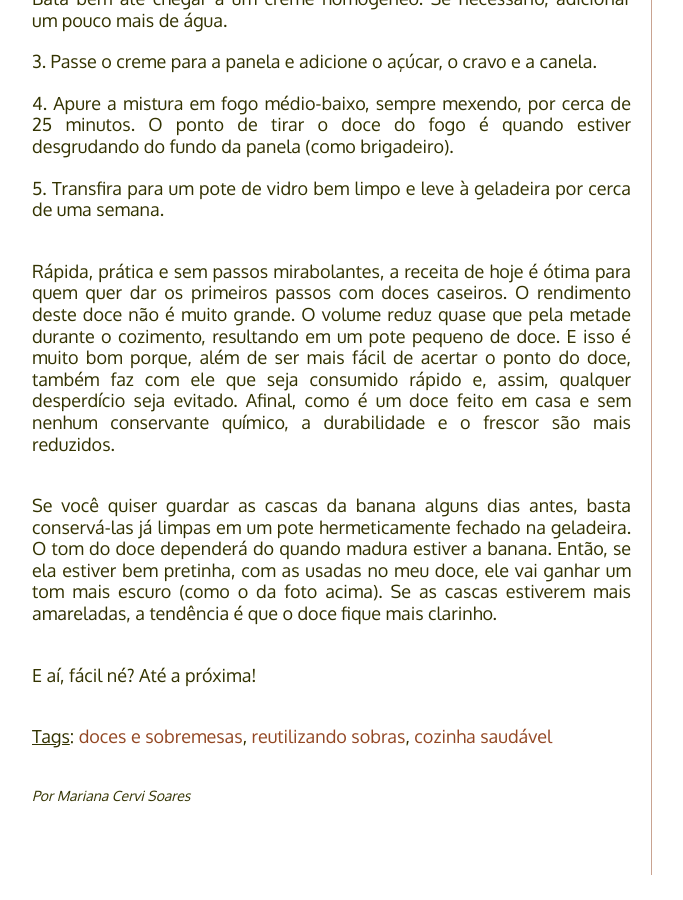
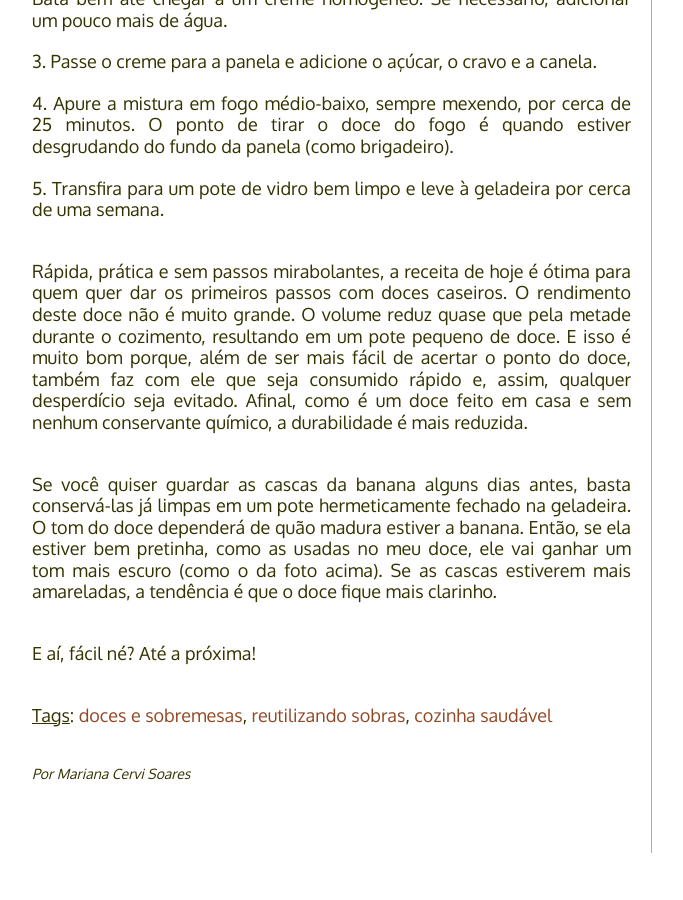
Before and after one commit to PaneladePau/paneladepau-jekyll-blog, a Jekyll site: the page built from _posts/2015-03-16-doce-de-casca-de-banana.md, in a window 1280 px wide and 900 px high, scrolled down 1315 px. Shown: the whole window, without its empty margins (138-821 px from the left). Built offline with Jekyll 4.4.1, drawn with Linux system fonts in a browser that asks for light colours; nearby versions of some CDN libraries; some web fonts are replaced; Markdown is read by kramdown in place of the engine named in the settings; some of the changed text lies outside the part shown.

Commit message:
“update”

```diff
--- a/_posts/2015-03-16-doce-de-casca-de-banana.md
+++ b/_posts/2015-03-16-doce-de-casca-de-banana.md
@@ -36,9 +36,9 @@ O modo de fazer é extremamente fácil, e a receita resulta em um doce incorpado
 4. Apure a mistura em fogo médio-baixo, sempre mexendo, por cerca de 25 minutos. O ponto de tirar o doce do fogo é quando estiver desgrudando do fundo da panela (como brigadeiro).
 5. Transfira para um pote de vidro bem limpo e leve à geladeira por cerca de uma semana.
 
-Rápida, prática e sem passos mirabolantes, a receita de hoje é ótima para quem quer dar os primeiros passos com doces caseiros. O rendimento deste doce não é muito grande. O volume reduz quase que pela metade durante o cozimento, resultando em um pote pequeno de doce. E isso é muito bom porque, além de ser mais fácil de acertar o ponto do doce, também faz com ele que seja consumido rápido e, assim, qualquer desperdício seja evitado. Afinal, como é um doce feito em casa e sem nenhum conservante químico, a durabilidade e o frescor são mais reduzidos.
+Rápida, prática e sem passos mirabolantes, a receita de hoje é ótima para quem quer dar os primeiros passos com doces caseiros. O rendimento deste doce não é muito grande. O volume reduz quase que pela metade durante o cozimento, resultando em um pote pequeno de doce. E isso é muito bom porque, além de ser mais fácil de acertar o ponto do doce, também faz com ele que seja consumido rápido e, assim, qualquer desperdício seja evitado. Afinal, como é um doce feito em casa e sem nenhum conservante químico, a durabilidade é mais reduzida.
 
-Se você quiser guardar as cascas da banana alguns dias antes, basta conservá-las já limpas em um pote hermeticamente fechado na geladeira. O tom do doce dependerá do quando madura estiver a banana. Então, se ela estiver bem pretinha, com as usadas no meu doce, ele vai ganhar um tom mais escuro (como o da foto acima). Se as cascas estiverem mais amareladas, a tendência é que o doce fique mais clarinho.
+Se você quiser guardar as cascas da banana alguns dias antes, basta conservá-las já limpas em um pote hermeticamente fechado na geladeira. O tom do doce dependerá de quão madura estiver a banana. Então, se ela estiver bem pretinha, como as usadas no meu doce, ele vai ganhar um tom mais escuro (como o da foto acima). Se as cascas estiverem mais amareladas, a tendência é que o doce fique mais clarinho.
 
 E aí, fácil né?
 Até a próxima!
```
Also changed, not shown: other parts of _posts/2015-03-16-doce-de-casca-de-banana.md (+1 -1 lines), img/fotos-dos-posts/doce-de-banana.jpg.
